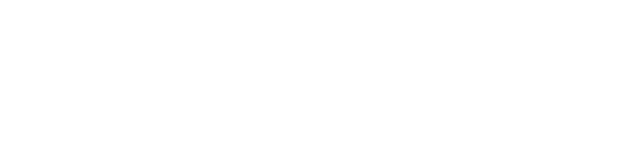
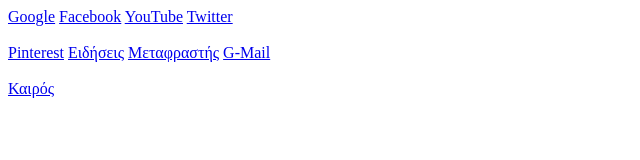
Before and after one commit to NikosTsigkros/Bootstrap-Shortcut-Buttons, a plain HTML site: page HomePageButtons.html in a window 1280 px wide. Shown: the whole page, without its empty margins (0-640 px from the left). Drawn offline with Linux system fonts and the light colour scheme.

Commit message:
Update HomePageButtons.html

```diff
--- a/HomePageButtons.html
+++ b/HomePageButtons.html
@@ -1,4 +1,34 @@
 <html>
 
+  <head>
+
+    <title>HomePageButtons</title>
+  </head>
+
+
+
+  <body>
+
+
+    <div class="div">
+<a class="button" id="google" target=_blank href="https://www.google.gr" >Google</a>
+
+<a class="button" id="face" target="_blank" href="https://www.facebook.com">Facebook</a>
+  <a class="button" id="utube" target="_blank" href="https://www.youtube.com">YouTube</a>
+  <a class="button" id="twi" target="_blank" href="https://www.twitter.com">Twitter</a>
+  <br>
+  <br>
+  <a class="button" id="pin" target="_blank" href="https://www.pinterest.com">Pinterest</a>
+  <a class="button" id="news" target="_blank" href="https://news.google.gr/nwshp?hl=el&tab=wn&ei=efVLWPKoBoKsswHX7o-IAw&ved=0EKkuCAYoBQ">Ειδήσεις</a>
+   <a class="button" id="trans" target="_blank" href="https://translate.google.gr/?hl=el&tab=wT">Μεταφραστής</a>
+   <a class="button" id="gmail" target="_blank" href="https://accounts.google.com/ServiceLogin?service=mail&passive=true&rm=false&continue=https://mail.google.com/mail/?tab%3Dwm&scc=1&ltmpl=default&ltmplcache=2&emr=1&osid=1">G-Mail</a>
+  </br>
+</br>
+  <a class="button" id="meteo" target="_blank" href="http://www.meteo.gr/meteoplus/cf.cfm?city_id=375">Καιρός</a>
+
+  </div>
+
+
+  </body>
 
 </html>
```
